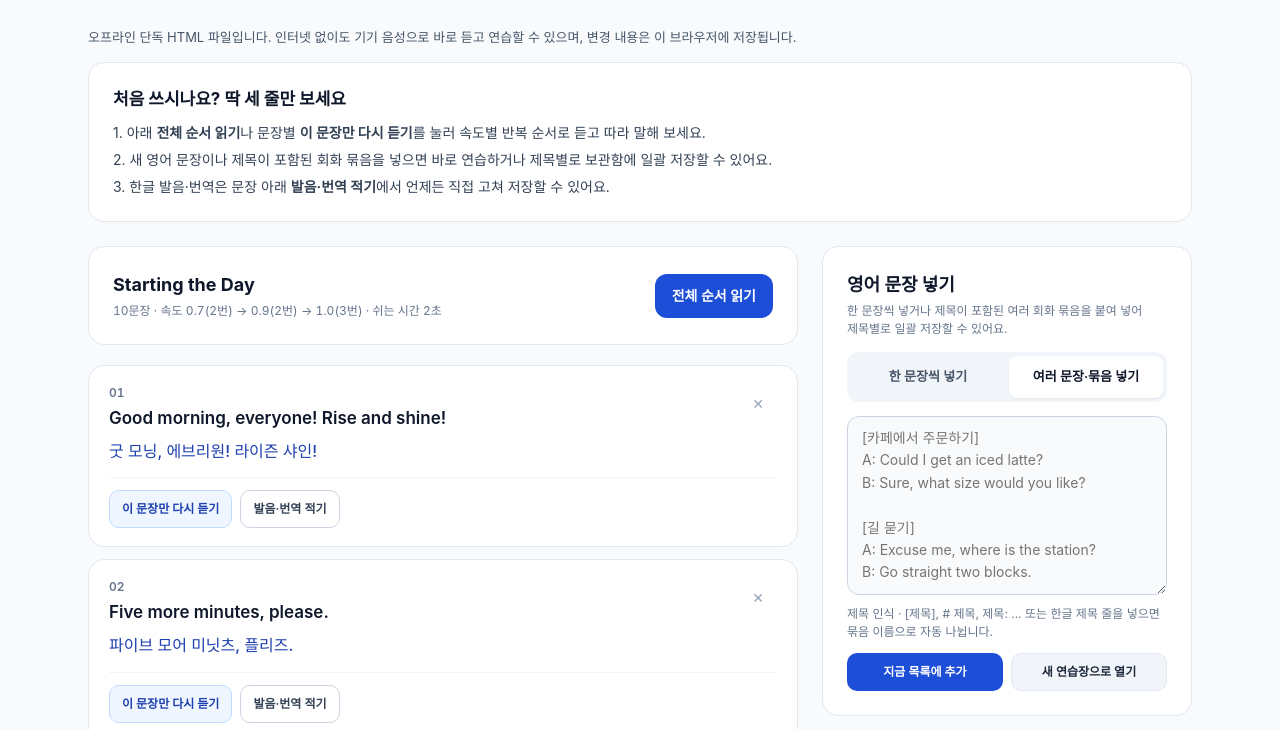
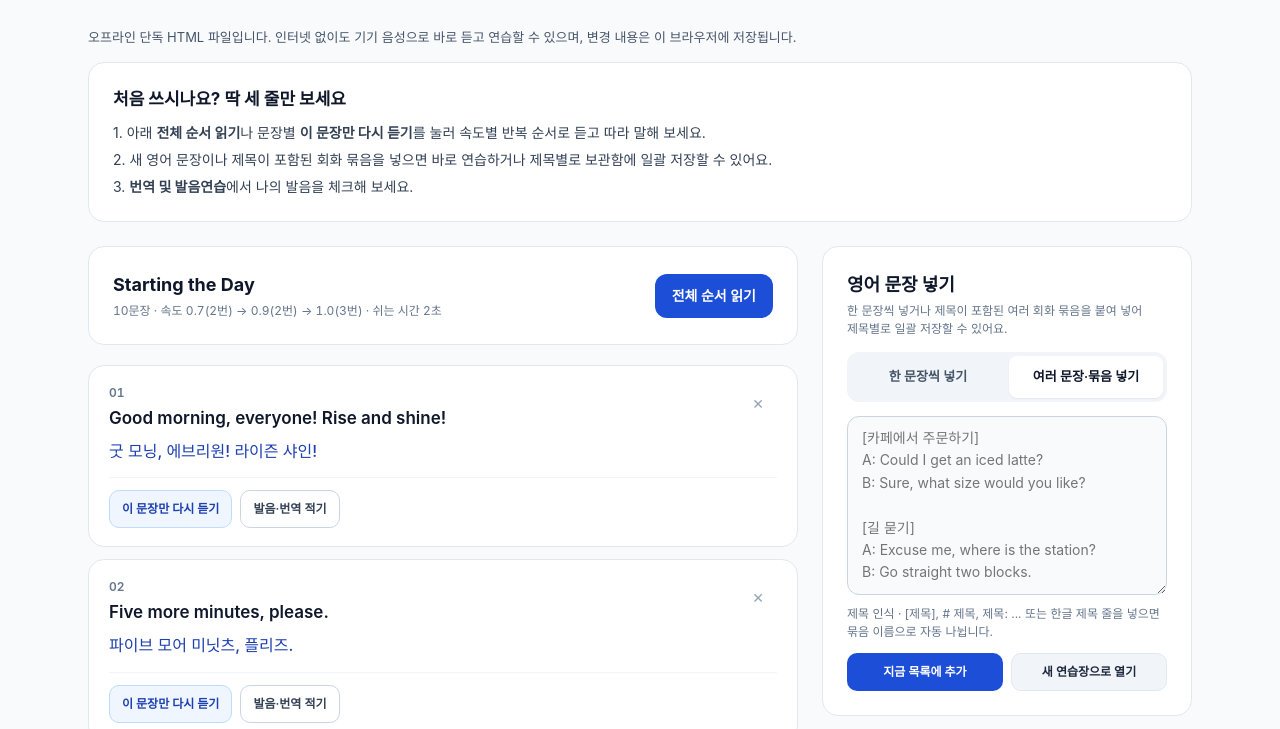
Before and after one commit to amangcsk/portpolio, a plain HTML site: page apps/순수회화연습.html in a window 1280 px wide. Shown: the part 65-794 px from the top of the page. Drawn offline with Linux system fonts and the light colour scheme.

Commit message:
Update guide item 3 to point to pronunciation practice
Co-Authored-By: Claude Sonnet 5.5 <noreply@anthropic.com>

```diff
--- a/apps/순수회화연습.html
+++ b/apps/순수회화연습.html
@@ -431,7 +431,7 @@
       <ol class="guide-list">
         <li>1. 아래 <strong>전체 순서 읽기</strong>나 문장별 <strong>이 문장만 다시 듣기</strong>를 눌러 속도별 반복 순서로 듣고 따라 말해 보세요.</li>
         <li>2. 새 영어 문장이나 제목이 포함된 회화 묶음을 넣으면 바로 연습하거나 제목별로 보관함에 일괄 저장할 수 있어요.</li>
-        <li>3. 한글 발음·번역은 문장 아래 <strong>발음·번역 적기</strong>에서 언제든 직접 고쳐 저장할 수 있어요.</li>
+        <li>3. <strong>번역 및 발음연습</strong>에서 나의 발음을 체크해 보세요.</li>
       </ol>
     </section>
 
```
